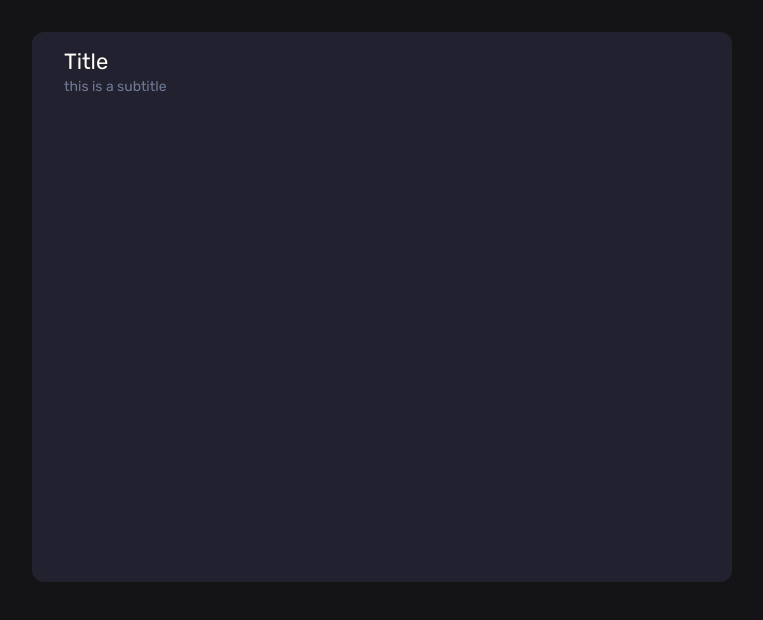
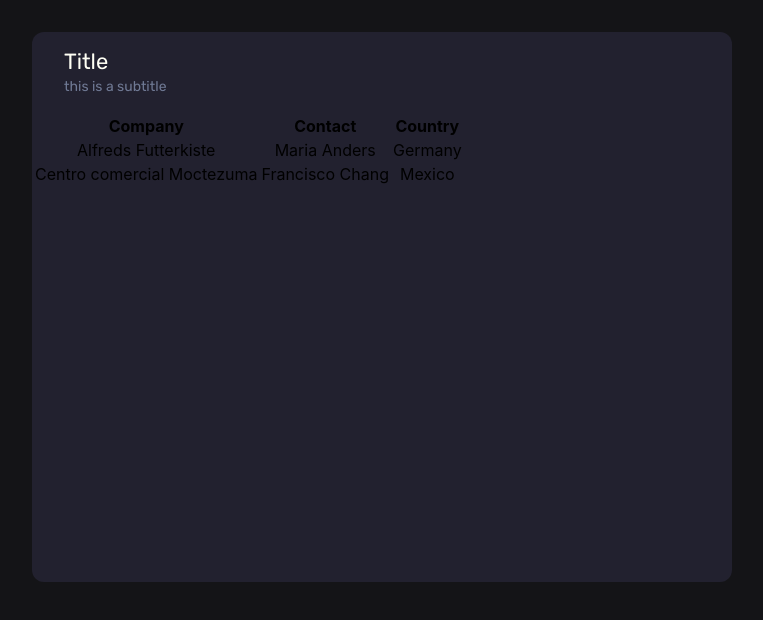
Before and after one commit to MVaden0/Transpire, a React (Create React App) app in the folder transpire/: page / in a window 1280 px wide. Shown: the top 620 px of the page, without its empty margins (0-763 px from the left). Built offline with nearby package versions, Linux system fonts and the light colour scheme.

Commit message:
started implementation of basic table card

```diff
--- a/transpire/src/App.js
+++ b/transpire/src/App.js
@@ -1,11 +1,14 @@
 import React from 'react';
 import './App.css';
 import { Card } from './features/card/Card';
+import { Table } from './features/table/Table';
 
 function App() {
   return (
     <div className="App">
-      <Card></Card>
+      <Table>
+
+      </Table>
     </div>
   );
 }
--- a/transpire/src/features/card/Card.js
+++ b/transpire/src/features/card/Card.js
@@ -1,7 +1,7 @@
 import React from 'react';
 import styles from './Card.module.css';
 
-export function Card() {
+export function Card(props) {
 
   return (
     <div className={styles.card}>
@@ -11,6 +11,7 @@ export function Card() {
               this is a subtitle
             </div>
         </div>
+        {props.children}
     </div>
   );
 }
--- /dev/null
+++ b/transpire/src/features/table/Table.js
@@ -0,0 +1,28 @@
+import React from 'react';
+import { Card } from '../card/Card';
+import styles from './Table.module.css';
+
+export function Table(props) {
+
+  return (
+    <Card>
+        <table>
+        <tr>
+            <th>Company</th>
+            <th>Contact</th>
+            <th>Country</th>
+        </tr>
+        <tr>
+            <td>Alfreds Futterkiste</td>
+            <td>Maria Anders</td>
+            <td>Germany</td>
+        </tr>
+        <tr>
+            <td>Centro comercial Moctezuma</td>
+            <td>Francisco Chang</td>
+            <td>Mexico</td>
+        </tr>
+        </table>
+    </Card>
+  );
+}
```
Also changed, not shown: transpire/src/features/table/Table.module.css (added).
